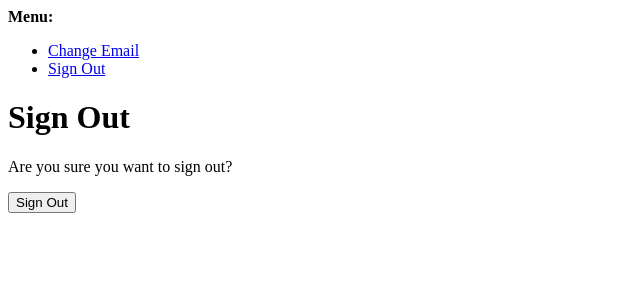
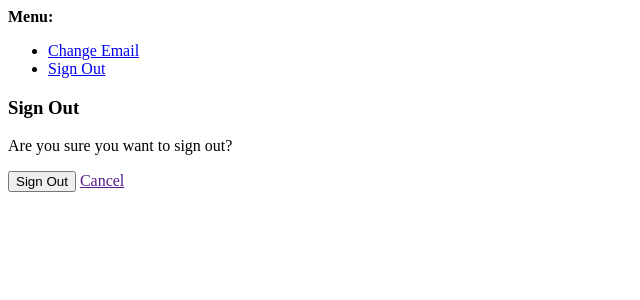
Before and after one commit to Diane-4P/family-favourites, a Django app: page /accounts/logout/ in a window 1280 px wide. Shown: the top 300 px of the page, without its empty margins (0-640 px from the left). Run offline with Django 4.2, Linux system fonts and the light colour scheme; the visitor is signed in with stand-in values (Sample User, id 1).

Commit message:
Make changes to the logout.html

```diff
--- a/templates/account/logout.html
+++ b/templates/account/logout.html
@@ -5,9 +5,18 @@
 {% block head_title %}{% trans "Sign Out" %}{% endblock head_title %}
 
 {% block content %}
-<h1>{% trans "Sign Out" %}</h1>
+
+<div class="container-fluid">
+  <div class="signup-container">
+    <div class="row">
+      <div class="col-md-8 mt-3 offset-md-2">
+        <h3>{% trans "Sign Out" %}</h3>
 
         <p>{% trans 'Are you sure you want to sign out?' %}</p>
+      </div>
+    </div>
+      <div class="row">
+        <div class="col-md-8 mt-3 offset-md-2">
 
         <form method="post" action="{% url 'account_logout' %}">
           {% csrf_token %}
@@ -15,7 +24,11 @@
           <input type="hidden" name="{{ redirect_field_name }}" value="{{ redirect_field_value }}"/>
           {% endif %}
           <button type="submit">{% trans 'Sign Out' %}</button>
+          <a href="{{ booking_url }}" class="btn action-btn mb-2 px-2 mx-2">Cancel</a>
         </form>
-
+      </div>
+    </div>
+  </div>
+</div>
 
 {% endblock content %}
```
Lines whose indentation alone changed are shown as unchanged.
